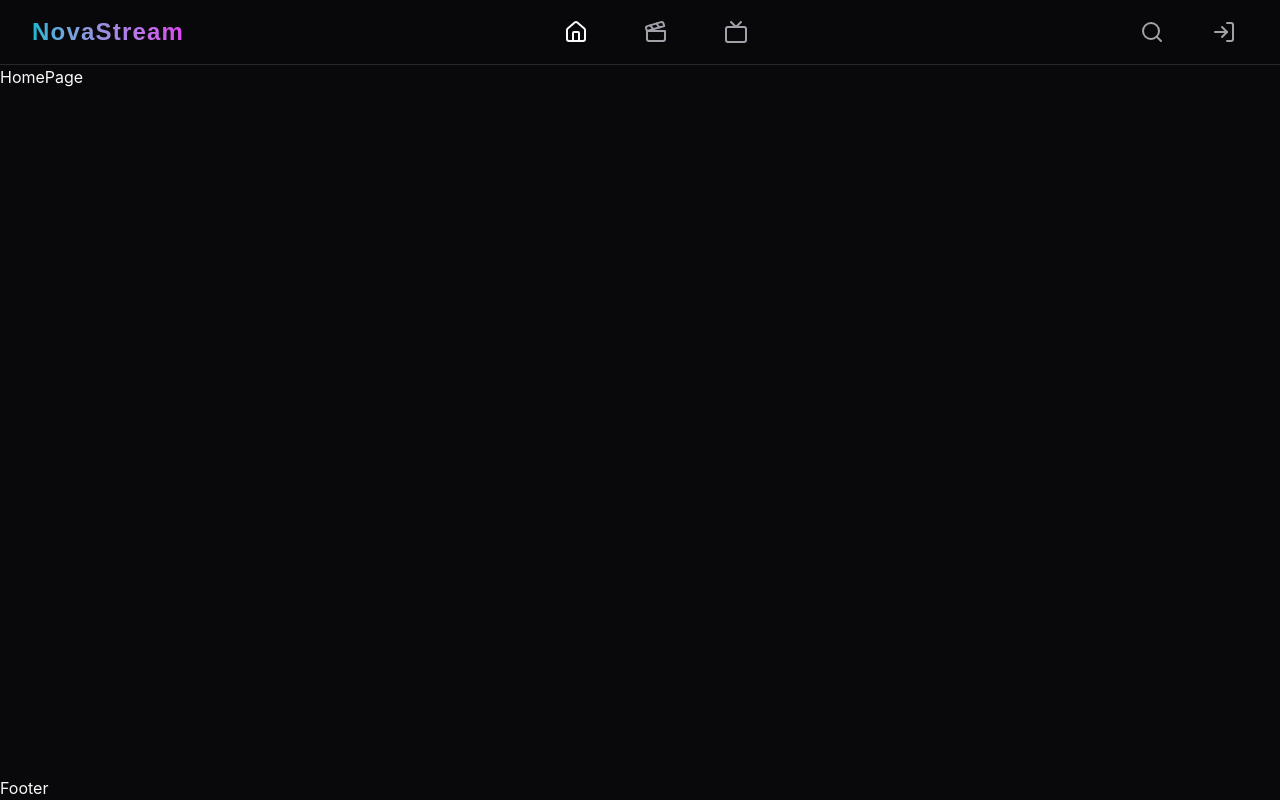
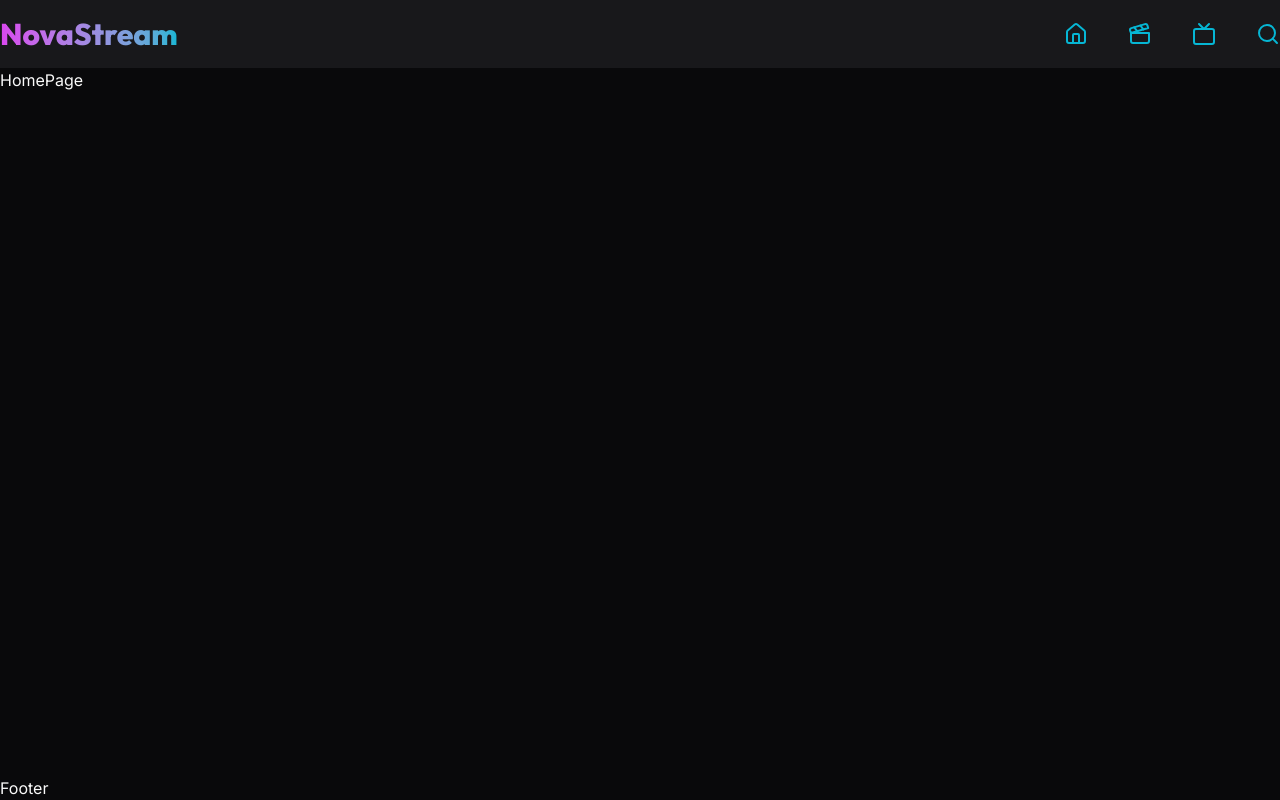
Before and after one commit to pavanganeshbutha/NovaStream, a React (Vite) app: page / in a window 1280 px wide. Built offline with nearby package versions, Linux system fonts and the light colour scheme.

Commit message:
add AppBar component

```diff
--- a/index.html
+++ b/index.html
@@ -1,8 +1,15 @@
 <!doctype html>
 <html lang="en">
   <head>
-    <meta charset="UTF-8"/>
-    <meta content="width=device-width, initial-scale=1.0" name="viewport"/>
+    <meta charset="UTF-8" />
+    <meta content="width=device-width, initial-scale=1.0" name="viewport" />
+    <!-- Google fonts -->
+    <link rel="preconnect" href="https://fonts.googleapis.com" />
+    <link rel="preconnect" href="https://fonts.gstatic.com" crossorigin />
+    <link
+      href="https://fonts.googleapis.com/css2?family=Inter:ital,opsz,wght@0,14..32,100..900;1,14..32,100..900&family=Outfit:wght@100..900&display=swap"
+      rel="stylesheet"
+    />
     <title>NovaStream</title>
   </head>
   <body>
--- a/src/components/AppBar.jsx
+++ b/src/components/AppBar.jsx
@@ -1,63 +1,15 @@
-import { Link } from "react-router";
-import { House } from "lucide-react";
-import { Clapperboard } from "lucide-react";
-import { Tv } from "lucide-react";
-import { Search } from "lucide-react";
-import { LogIn } from "lucide-react";
+import Logo from "./Logo";
+import NavBar from "./NavBar";
 
 const AppBar = () => {
   return (
-    <nav className="w-full bg-neon-bg-main/80  border-b border-zinc-800 backdrop-blur-md">
-      <div className="container mx-auto px-4 sm:px-6 lg:px-8">
-        <div className="flex items-center justify-between h-16">
-          <div className="flex-shrink-0">
-            <Link
-              to="/"
-              className="font-heading text-2xl font-bold text-transparent bg-clip-text
-                              bg-linear-to-r from-neon-cyan to-neon-fuchsia tracking-wider"
-            >
-              NovaStream
-            </Link>
-          </div>
-          <div className="hidden md:block">
-            <div className="flex items-baseline space-x-8">
-              <Link
-                to="/"
-                className="text-neon-text-primary hover:text-neon-cyan transition-colors px-3 py-2 rounded-md font-medium"
-              >
-                <House />
-              </Link>
-              <Link
-                to="/movies"
-                className="text-neon-text-secondary hover:text-neon-cyan transition-colors px-3 py-2 rounded-md font-medium"
-              >
-                <Clapperboard />
-              </Link>
-              <Link
-                to="/tvshows"
-                className="text-neon-text-secondary hover:text-neon-cyan transition-colors px-3 py-2 font-medium"
-              >
-                <Tv />
-              </Link>
-            </div>
-          </div>
-          <div className="flex items-center space-x-4 md:space-x-6">
-            <Link
-              to="/search"
-              className="text-neon-text-secondary hover:text-neon-cyan transition-colors px-3 py-2 rounded-md font-medium"
-            >
-              <Search />
-            </Link>
-            <Link
-              to="/login"
-              className="text-neon-text-secondary hover:text-neon-cyan transition-colors px-3 py-2 rounded-md font-medium"
-            >
-              <LogIn />
-            </Link>
-          </div>
-        </div>
+    <div className="bg-(--color-neon-bg-surface) py-4">
+      <div className="container mx-auto flex items-center justify-between">
+        <Logo />
+        <NavBar />
       </div>
-    </nav>
+    </div>
   );
 };
+
 export default AppBar;
--- /dev/null
+++ b/src/components/Logo.jsx
@@ -0,0 +1,12 @@
+const Logo = () => {
+  return (
+    <div
+      className="text-3xl font-extrabold text-transparent bg-clip-text bg-linear-to-r from-(--color-neon-fuchsia) to-(--color-neon-cyan)"
+      style={{ fontFamily: "var(  --font-heading)" }}
+    >
+      NovaStream
+    </div>
+  );
+};
+
+export default Logo;
--- /dev/null
+++ b/src/components/NavBar.jsx
@@ -0,0 +1,16 @@
+import { Clapperboard, House, Menu, Search, Tv, X } from "lucide-react";
+
+const NavBar = () => {
+  return (
+    <>
+      <div className="flex items-center gap-10 text-(--color-neon-cyan) ">
+        <House />
+        <Clapperboard />
+        <Tv />
+        <Search />
+      </div>
+    </>
+  );
+};
+
+export default NavBar;
--- a/src/index.css
+++ b/src/index.css
@@ -1,27 +1,19 @@
 @import "tailwindcss";
 
-@import url('https://fonts.googleapis.com/css2?family=Inter:wght@400;500;600&family=Outfit:wght@500;700;800&display=swap');
+:root {
+  /* 🌌 Backgrounds */
+  --color-neon-bg-main: #09090b;
+  --color-neon-bg-surface: #18181b;
 
-@theme {
-    /* 🌌 Backgrounds */
-    --color-neon-bg-main: #09090B;
-    --color-neon-bg-surface: #18181B;
+  /* ⚡ Primary Accents */
+  --color-neon-cyan: #06b6d4;
+  --color-neon-fuchsia: #d946ef;
 
-    /* ⚡ Primary Accents */
-    --color-neon-cyan: #06B6D4;
-    --color-neon-fuchsia: #D946EF;
+  /* 📝 Typography */
+  --color-neon-text-primary: #fafafa;
+  --color-neon-text-secondary: #a1a1aa;
 
-    /* 📝 Typography */
-    --color-neon-text-primary: #FAFAFA;
-    --color-neon-text-secondary: #A1A1AA;
-
-    /*    Custom Fonts */
-    --font-sans: 'Inter', sans-serif;
-    --font-heading: 'Outfit', sans-serif;
+  /*    Custom Fonts */
+  --font-sans: "Inter", sans-serif;
+  --font-heading: "Outfit", sans-serif;
 }
-
-@layer base {
-    body {
-        @apply bg-neon-bg-main text-neon-text-primary antialiased
-    }
-}
--- a/src/layouts/AppLayout.jsx
+++ b/src/layouts/AppLayout.jsx
@@ -1,16 +1,21 @@
-import React from 'react'
-import {Outlet} from "react-router";
+import React from "react";
+import { Outlet } from "react-router";
 import AppBar from "../components/AppBar.jsx";
 
 const AppLayout = () => {
-    return (
-        <div className="flex flex-col min-h-screen">
-            <header>
-                <AppBar/>
-            </header>
-            <main className="flex-1"><Outlet/></main>
-            <footer>Footer</footer>
-        </div>
-    )
-}
-export default AppLayout
+  return (
+    <div
+      className="flex flex-col min-h-screen bg-(--color-neon-bg-main) text-(--color-neon-text-primary) backdrop-transparent-bg"
+      style={{ fontFamily: "var(--font-sans)" }}
+    >
+      <header>
+        <AppBar />
+      </header>
+      <main className="flex-1">
+        <Outlet />
+      </main>
+      <footer>Footer</footer>
+    </div>
+  );
+};
+export default AppLayout;
```
Lines whose indentation alone changed are shown as unchanged.
